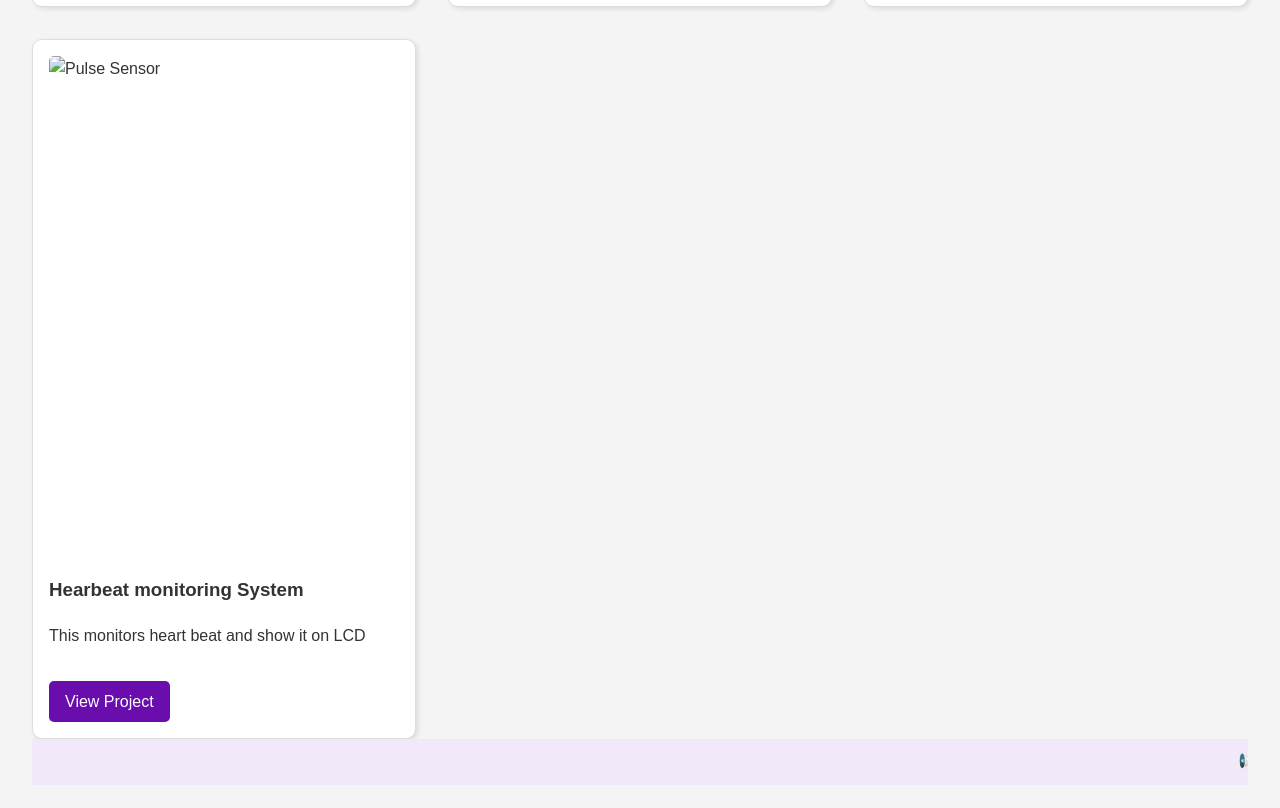
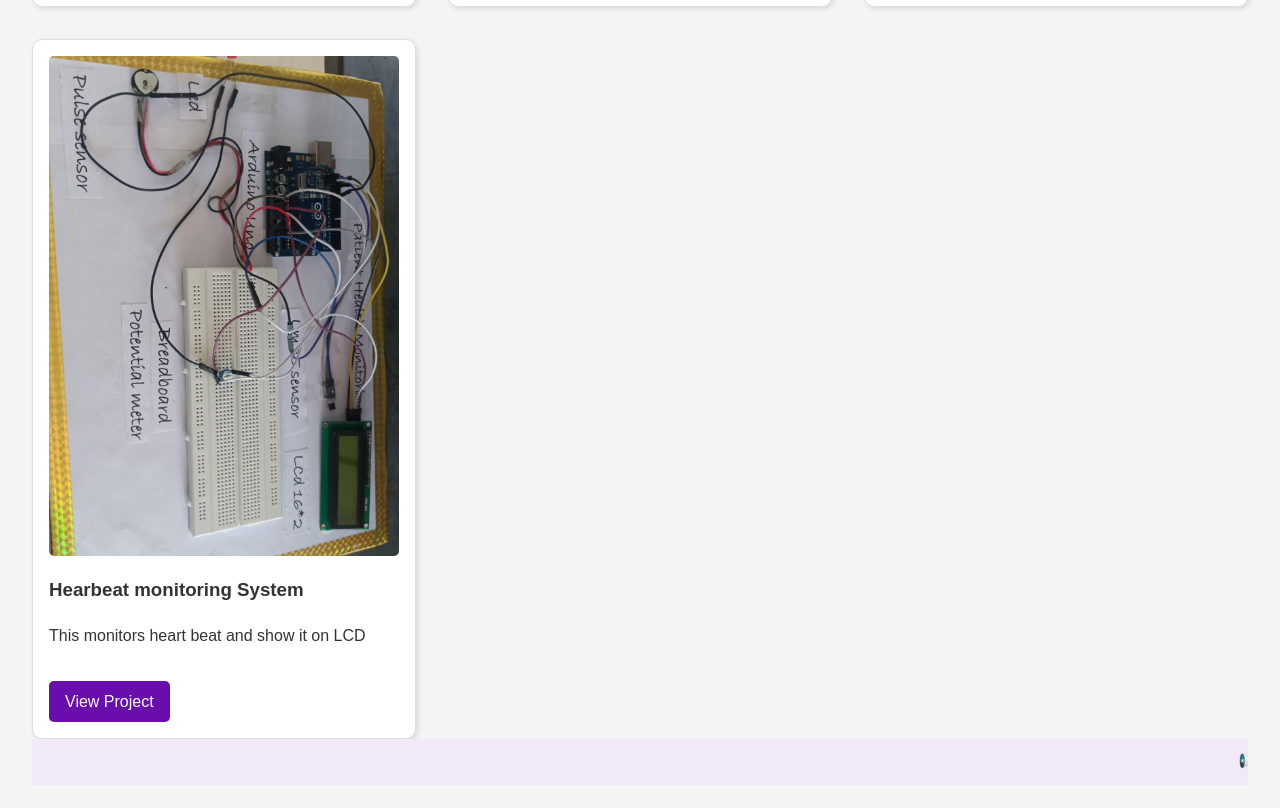
Before and after one commit to KshitijGupta2307/IOT-BAZAAR, a plain HTML site: page index.html in a window 1280 px wide. Shown: the part 988-1796 px from the top of the page. Drawn offline with Linux system fonts and the light colour scheme.

Commit message:
Update index.html

```diff
--- a/index.html
+++ b/index.html
@@ -132,7 +132,7 @@
           <a href="#" class="view-button" data-title="Mini Portrait Machine" data-description="An Arduino-based drawing machine that creates miniature portraits using motors and pen mechanisms.">View Project</a>
         </div>
         <div class="project">
-          <img src="pulse sensor.jpg" alt="Pulse Sensor" />
+          <img src="pulse sensor.jpeg" alt="Pulse Sensor" />
           <h3>Hearbeat monitoring System </h3>
           <p>This monitors heart beat and show it on LCD </p>
           <a href="#" class="view-button" data-title="Mini Portrait Machine" data-description="This monitors heart beat and show it on LCD.">View Project</a>
```
